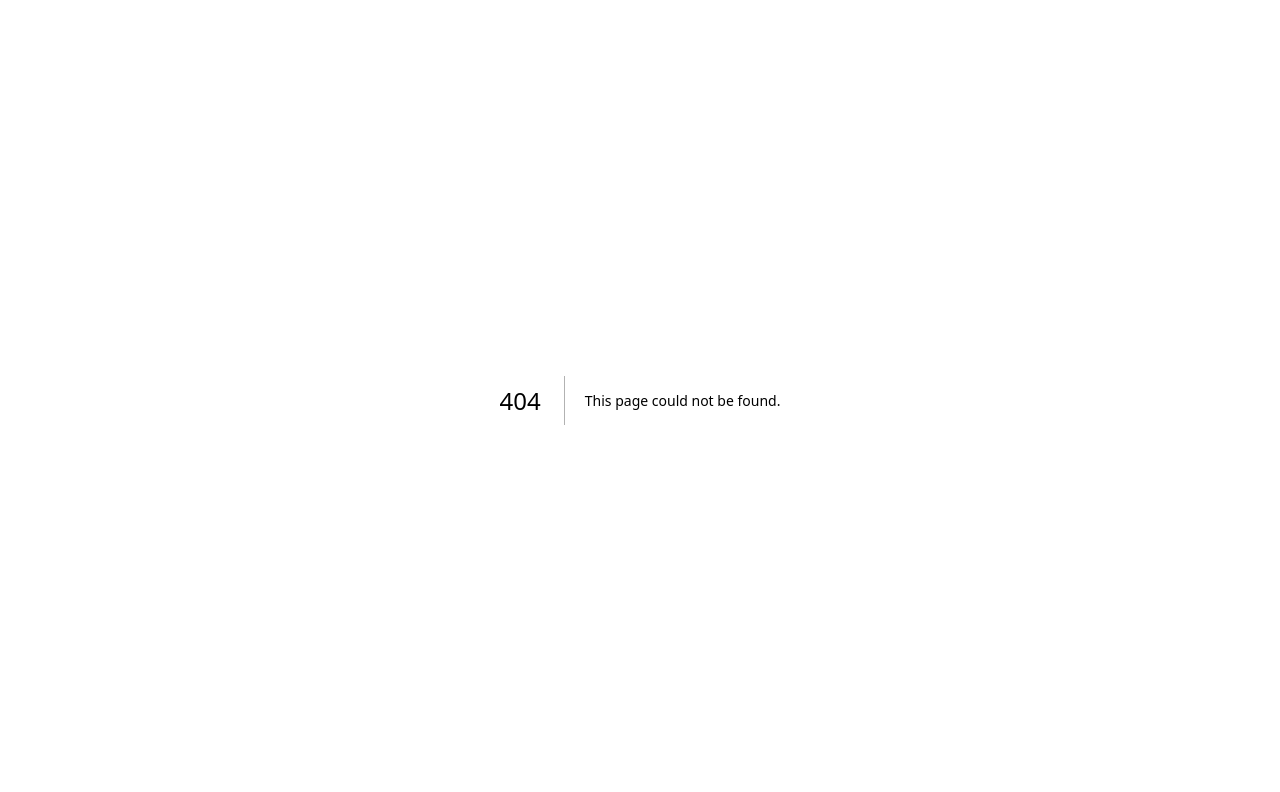
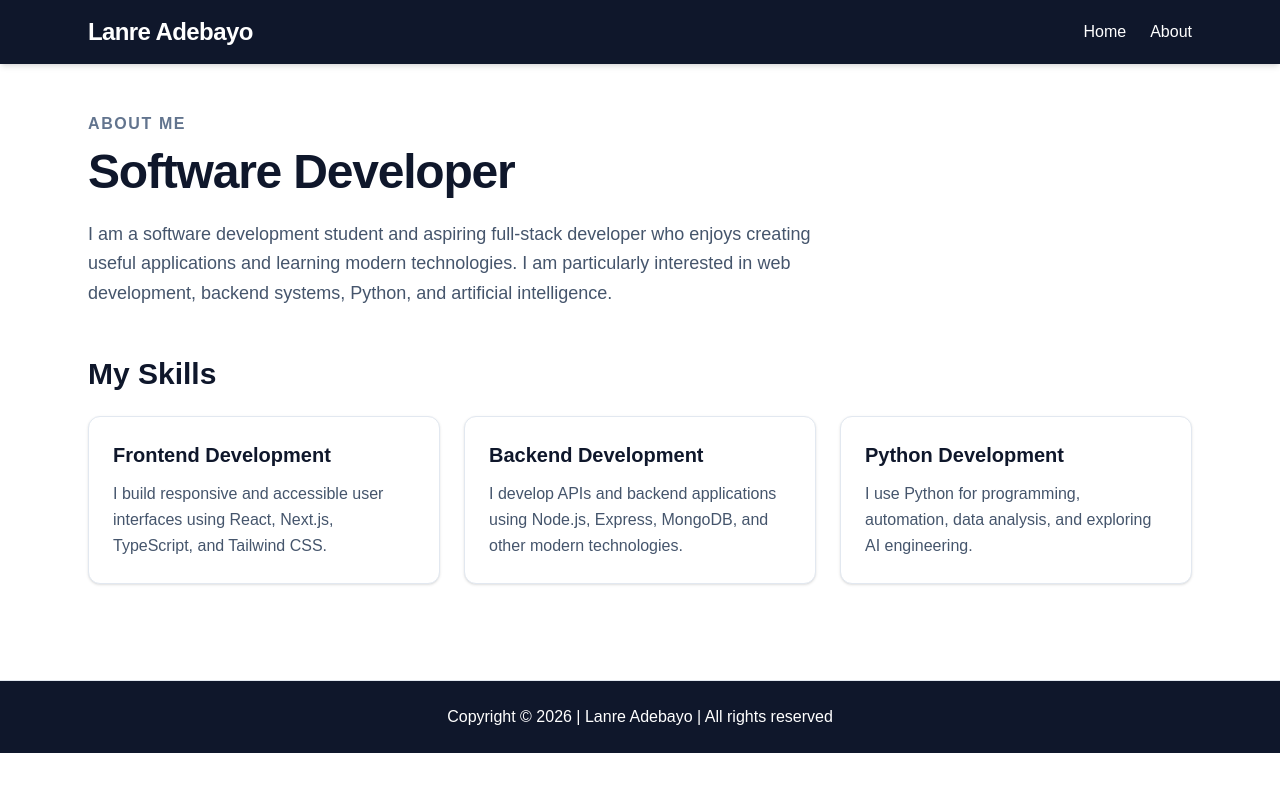
Before and after one commit to Lanreadebayo267/wdd430-portfolio, a Next.js app: page /about in a window 1280 px wide. Before the commit this address had no page. Shown: the top 792 px of the page. Built offline with nearby package versions, Linux system fonts and the light colour scheme.

Commit message:
Build portfolio with Next.js

```diff
--- /dev/null
+++ b/app/about/page.tsx
@@ -0,0 +1,58 @@
+import SkillCard from "@/components/SkillCard";
+
+const skills = [
+  {
+    title: "Frontend Development",
+    description:
+      "I build responsive and accessible user interfaces using React, Next.js, TypeScript, and Tailwind CSS.",
+  },
+  {
+    title: "Backend Development",
+    description:
+      "I develop APIs and backend applications using Node.js, Express, MongoDB, and other modern technologies.",
+  },
+  {
+    title: "Python Development",
+    description:
+      "I use Python for programming, automation, data analysis, and exploring AI engineering.",
+  },
+];
+
+export default function About() {
+  return (
+    <main className="mx-auto max-w-6xl px-6 py-12">
+      <section className="mb-12">
+        <p className="mb-3 font-semibold uppercase tracking-widest text-slate-500">
+          About Me
+        </p>
+
+        <h1 className="mb-6 text-4xl font-bold tracking-tight text-slate-900 md:text-5xl">
+          Software Developer
+        </h1>
+
+        <p className="max-w-3xl text-lg leading-relaxed text-slate-600">
+          I am a software development student and aspiring full-stack
+          developer who enjoys creating useful applications and learning
+          modern technologies. I am particularly interested in web
+          development, backend systems, Python, and artificial intelligence.
+        </p>
+      </section>
+
+      <section>
+        <h2 className="mb-6 text-3xl font-bold text-slate-900">
+          My Skills
+        </h2>
+
+        <div className="grid gap-6 md:grid-cols-3">
+          {skills.map((skill) => (
+            <SkillCard
+              key={skill.title}
+              title={skill.title}
+              description={skill.description}
+            />
+          ))}
+        </div>
+      </section>
+    </main>
+  );
+}
--- /dev/null
+++ b/app/api/hello/route.ts
@@ -0,0 +1,5 @@
+export async function GET() {
+  return Response.json({
+    message: "Hello from Lanre's Next.js API!",
+  });
+}
--- a/app/layout.tsx
+++ b/app/layout.tsx
@@ -1,29 +1,19 @@
-import type { Metadata } from "next";
-import { Geist, Geist_Mono } from "next/font/google";
 import "./globals.css";
+import Header from "@/components/Header";
+import Footer from "@/components/Footer";
 
-const geistSans = Geist({
-  variable: "--font-geist-sans",
-  subsets: ["latin"],
-});
-
-const geistMono = Geist_Mono({
-  variable: "--font-geist-mono",
-  subsets: ["latin"],
-});
-
-export const metadata: Metadata = {
-  title: "Create Next App",
-  description: "Generated by create next app",
-};
-
-export default function RootLayout({ children }: LayoutProps<"/">) {
+export default function RootLayout({
+  children,
+}: Readonly<{
+  children: React.ReactNode;
+}>) {
   return (
-    <html
-      lang="en"
-      className={`${geistSans.variable} ${geistMono.variable} h-full antialiased`}
-    >
-      <body className="min-h-full flex flex-col">{children}</body>
+    <html lang="en">
+      <body className="min-h-screen bg-slate-50 text-slate-900">
+        <Header />
+        <main>{children}</main>
+        <Footer />
+      </body>
     </html>
   );
 }
--- a/app/page.tsx
+++ b/app/page.tsx
@@ -1,69 +1,69 @@
-import Image from "next/image";
+import ProjectList from "@/components/ProjectList";
+
+const projects = [
+  {
+    title: "Lagos Chamber of Commerce",
+    description:
+      "A responsive chamber of commerce website designed to provide business information, member listings, and local community resources.",
+    technologies: ["HTML", "CSS", "JavaScript"],
+    link: "https://github.com/Lanreadebayo267/wdd231",
+  },
+  {
+    title: "Movies Library API",
+    description:
+      "A REST API for managing a movie library, including backend routes, database integration, validation, and API documentation.",
+    technologies: ["Node.js", "Express", "MongoDB", "Swagger"],
+    link: "https://github.com/Lanreadebayo267/movies-library-api",
+  },
+  {
+    title: "SleepOutside",
+    description:
+      "A responsive web application that allows users to find and book outdoor sleeping experiences, with features like search, booking, and user reviews.",
+    technologies: ["React", "Tailwind CSS"],
+    link: "https://github.com/Lanreadebayo267/wdd330-sleepoutside",
+  },
+  {
+    title: "CSE Motors",
+    description:
+      "A responsive car dealership website that allows users to browse and search for vehicles, view detailed information, and contact the dealership.",
+    technologies: ["HTML", "CSS", "JavaScript"],
+    link: "https://github.com/Lanreadebayo267/cse340",
+  },
+  {
+    title: "Study Buddy Flutter App",
+    description:
+      "A mobile application that helps students find study partners based on their courses and availability, with features like chat and scheduling.",
+    technologies: ["Flutter", "Dart", "Firebase"],
+    link: "https://github.com/Lanreadebayo267/study-buddy-flutter",
+  },
+];
 
 export default function Home() {
   return (
-    <div className="flex flex-col flex-1 items-center justify-center bg-zinc-50 font-sans dark:bg-black">
-      <main className="flex flex-1 w-full max-w-3xl flex-col items-center justify-between py-32 px-16 bg-white dark:bg-black sm:items-start">
-        <Image
-          className="dark:invert h-5 w-[100px]"
-          src="/next.svg"
-          alt="Next.js logo"
-          width={100}
-          height={20}
-          priority
-        />
-        <div className="flex flex-col items-center gap-6 text-center sm:items-start sm:text-left">
-          <h1 className="max-w-xs text-3xl font-semibold leading-10 tracking-tight text-black dark:text-zinc-50">
-            To get started, edit the{" "}
-            <code className="rounded bg-black/[.06] px-1.5 py-0.5 font-mono text-[0.9em] dark:bg-white/[.08]">
-              page.tsx
-            </code>{" "}
-            file.
-          </h1>
-          <p className="max-w-md text-lg leading-8 text-zinc-600 dark:text-zinc-400">
-            Looking for a starting point or more instructions? Head over to{" "}
-            <a
-              href="https://vercel.com/templates?framework=next.js&utm_source=create-next-app&utm_medium=appdir-template-tw&utm_campaign=create-next-app"
-              className="font-medium text-zinc-950 dark:text-zinc-50"
-            >
-              Templates
-            </a>{" "}
-            or the{" "}
-            <a
-              href="https://nextjs.org/learn?utm_source=create-next-app&utm_medium=appdir-template-tw&utm_campaign=create-next-app"
-              className="font-medium text-zinc-950 dark:text-zinc-50"
-            >
-              Learning
-            </a>{" "}
-            center.
-          </p>
-        </div>
-        <div className="flex flex-col gap-4 text-base font-medium sm:flex-row">
-          <a
-            className="flex h-12 w-full items-center justify-center gap-2 rounded-full bg-foreground px-5 text-background transition-colors hover:bg-[#383838] dark:hover:bg-[#ccc] md:w-[158px]"
-            href="https://vercel.com/new?utm_source=create-next-app&utm_medium=appdir-template-tw&utm_campaign=create-next-app"
-            target="_blank"
-            rel="noopener noreferrer"
-          >
-            <Image
-              className="dark:invert h-[14px] w-4"
-              src="/vercel.svg"
-              alt="Vercel logomark"
-              width={16}
-              height={14}
-            />
-            Deploy Now
-          </a>
-          <a
-            className="flex h-12 w-full items-center justify-center rounded-full border border-solid border-black/[.08] px-5 transition-colors hover:border-transparent hover:bg-black/[.04] dark:border-white/[.145] dark:hover:bg-[#1a1a1a] md:w-[158px]"
-            href="https://nextjs.org/docs?utm_source=create-next-app&utm_medium=appdir-template-tw&utm_campaign=create-next-app"
-            target="_blank"
-            rel="noopener noreferrer"
-          >
-            Documentation
-          </a>
-        </div>
-      </main>
-    </div>
+    <main className="mx-auto max-w-6xl px-6 py-12">
+      <section className="py-12 text-center">
+        <p className="mb-3 font-semibold uppercase tracking-widest text-slate-500">
+          Software Developer
+        </p>
+
+        <h1 className="mb-6 text-4xl font-bold tracking-tight text-slate-900 md:text-6xl">
+          Hi, I&apos;m Lanre Adebayo
+        </h1>
+
+        <p className="mx-auto max-w-2xl text-lg leading-relaxed text-slate-600">
+          I&apos;m a software developer passionate about building modern,
+          responsive, and useful web applications. Here are some of the
+          projects I&apos;ve worked on.
+        </p>
+      </section>
+
+      <section>
+        <h2 className="mb-6 text-3xl font-bold text-slate-900">
+          My Projects
+        </h2>
+
+        <ProjectList projects={projects} />
+      </section>
+    </main>
   );
 }
--- /dev/null
+++ b/components/Footer.tsx
@@ -0,0 +1,12 @@
+export default function Footer() {
+  return (
+    <footer className="mt-12 border-t border-slate-200 bg-slate-900 py-6 text-white">
+      <div className="mx-auto max-w-6xl px-6 text-center">
+        <p>
+          Copyright &copy; {new Date().getFullYear()} | Lanre Adebayo | All
+          rights reserved
+        </p>
+      </div>
+    </footer>
+  );
+}
--- /dev/null
+++ b/components/Header.tsx
@@ -0,0 +1,36 @@
+import Link from "next/link";
+
+export default function Header() {
+    return (
+        <header className="bg-slate-900 text-white shadow-md">
+            <nav className="mx-auto flex max-w-6xl items-center justify-between px-6 py-4">
+                <Link
+                  href="/"
+                  className="text-2xl font-bold tracking-tight hover:text-slate-300"
+                >
+                    Lanre Adebayo
+                </Link>
+
+                <ul className="flex items-center gap-6">
+                    <li>
+                        <Link
+                          href="/"
+                          className="transition hover:text-slate-300"
+                        >
+                            Home
+                        </Link>
+                    </li>
+
+                    <li>
+                        <Link
+                          href="/about"
+                          className="transition hover:text-slate-300"
+                        >
+                            About
+                        </Link>
+                    </li>
+                </ul>
+            </nav>
+        </header>
+    );
+}
--- /dev/null
+++ b/components/ProjectCard.tsx
@@ -0,0 +1,53 @@
+interface ProjectCardProps {
+  title: string;
+  description: string;
+  technologies: string[];
+  link?: string;
+}
+
+export default function ProjectCard({
+  title,
+  description,
+  technologies,
+  link,
+}: ProjectCardProps) {
+  return (
+    <article className="rounded-xl border border-slate-200 bg-white p-6 shadow-sm transition hover:-translate-y-1 hover:shadow-md">
+      <h3 className="mb-3 text-2xl font-bold text-slate-900">
+        {title}
+      </h3>
+
+      <p className="mb-4 leading-relaxed text-slate-600">
+        {description}
+      </p>
+
+      <div className="mb-5">
+        <h4 className="mb-2 font-semibold text-slate-900">
+          Technologies
+        </h4>
+
+        <ul className="flex flex-wrap gap-2">
+          {technologies.map((technology) => (
+            <li
+              key={technology}
+              className="rounded-full bg-slate-100 px-3 py-1 text-sm text-slate-700"
+            >
+              {technology}
+            </li>
+          ))}
+        </ul>
+      </div>
+
+      {link && (
+        <a
+          href={link}
+          target="_blank"
+          rel="noopener noreferrer"
+          className="inline-block font-semibold text-slate-900 underline decoration-slate-400 underline-offset-4 hover:decoration-slate-900"
+        >
+          View Project
+        </a>
+      )}
+    </article>
+  );
+}
--- /dev/null
+++ b/components/ProjectList.tsx
@@ -0,0 +1,22 @@
+import ProjectCard from "./ProjectCard";
+
+interface Project {
+  title: string;
+  description: string;
+  technologies: string[];
+  link?: string;
+}
+
+interface ProjectListProps {
+  projects: Project[];
+}
+
+export default function ProjectList({ projects }: ProjectListProps) {
+  return (
+    <section className="grid gap-6 md:grid-cols-2">
+      {projects.map((project) => (
+        <ProjectCard key={project.title} {...project} />
+      ))}
+    </section>
+  );
+}
--- /dev/null
+++ b/components/SkillCard.tsx
@@ -0,0 +1,21 @@
+interface SkillCardProps {
+  title: string;
+  description: string;
+}
+
+export default function SkillCard({
+  title,
+  description,
+}: SkillCardProps) {
+  return (
+    <article className="rounded-xl border border-slate-200 bg-white p-6 shadow-sm">
+      <h3 className="mb-3 text-xl font-bold text-slate-900">
+        {title}
+      </h3>
+
+      <p className="leading-relaxed text-slate-600">
+        {description}
+      </p>
+    </article>
+  );
+}
```
